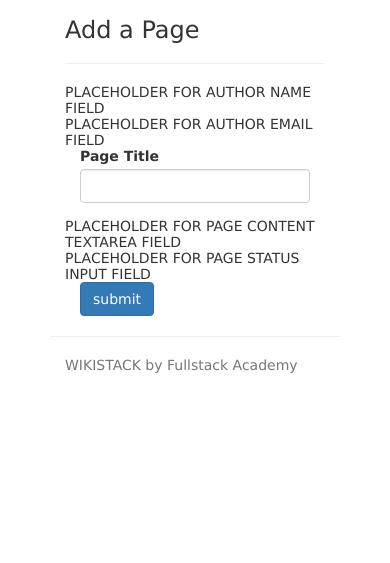
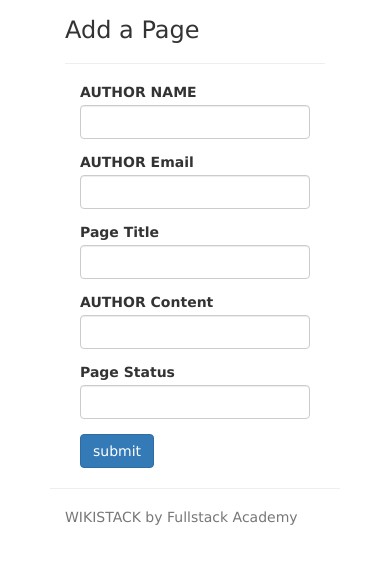
Before and after one commit to N8sGit/wikistack, a website: page views/addpage.html in a window 390 px wide. Shown: the part 53-616 px from the top of the page. Drawn offline with nearby package versions, Linux system fonts and the light colour scheme; files that its build step writes are made by us from their sources.

Commit message:
update 4:44

```diff
--- a/routes/index.js
+++ b/routes/index.js
@@ -2,12 +2,12 @@ const express = require('express')
 const morgan = require('morgan')
 const wikiRouter = require('./wiki');
 const userRouter = require('./user');
-// ...
-// or, in one line: router.use('/wiki', require('./wiki'));
 var router = express.Router()
 router.use('/wiki', wikiRouter);
 
-
+router.get('/', function(req, res, next) {
+	res.redirect('/')
+});
 
 
 
--- a/views/addpage.html
+++ b/views/addpage.html
@@ -5,9 +5,19 @@
   <hr>
   <form method="POST" action="/wiki/">
 
-    <div>PLACEHOLDER FOR AUTHOR NAME FIELD</div>
+     <div class="form-group">
+      <label for="authorName" class="col-sm-2 control-label">AUTHOR NAME</label>
+      <div class="col-sm-10">
+        <input name="authorName" type="text" class="form-control"/>
+      </div>
+    </div>
 
-    <div>PLACEHOLDER FOR AUTHOR EMAIL FIELD</div>
+    <div class="form-group">
+      <label for="authorEmail" class="col-sm-2 control-label">AUTHOR Email</label>
+      <div class="col-sm-10">
+        <input name="authorEmail" type="text" class="form-control"/>
+      </div>
+    </div>
 
     <div class="form-group">
       <label for="title" class="col-sm-2 control-label">Page Title</label>
@@ -16,9 +26,20 @@
       </div>
     </div>
 
-    <div>PLACEHOLDER FOR PAGE CONTENT TEXTAREA FIELD</div>
+    <div class="form-group">
+      <label for="content" class="col-sm-2 control-label">AUTHOR Content</label>
+      <div class="col-sm-10">
+        <input name="content" type="text" class="form-control"/>
+      </div>
+    </div>
 
-    <div>PLACEHOLDER FOR PAGE STATUS INPUT FIELD</div>
+
+    <div class="form-group">
+      <label for="status" class="col-sm-2 control-label">Page Status</label>
+      <div class="col-sm-10">
+        <input name="status" type="text" class="form-control"/>
+      </div>
+    </div>
 
     <div class="col-sm-offset-2 col-sm-10">
       <button type="submit" class="btn btn-primary">submit</button>
```
Also changed, not shown: models/index.js (+12 -0 lines), routes/wiki.js (+15 -5 lines).
